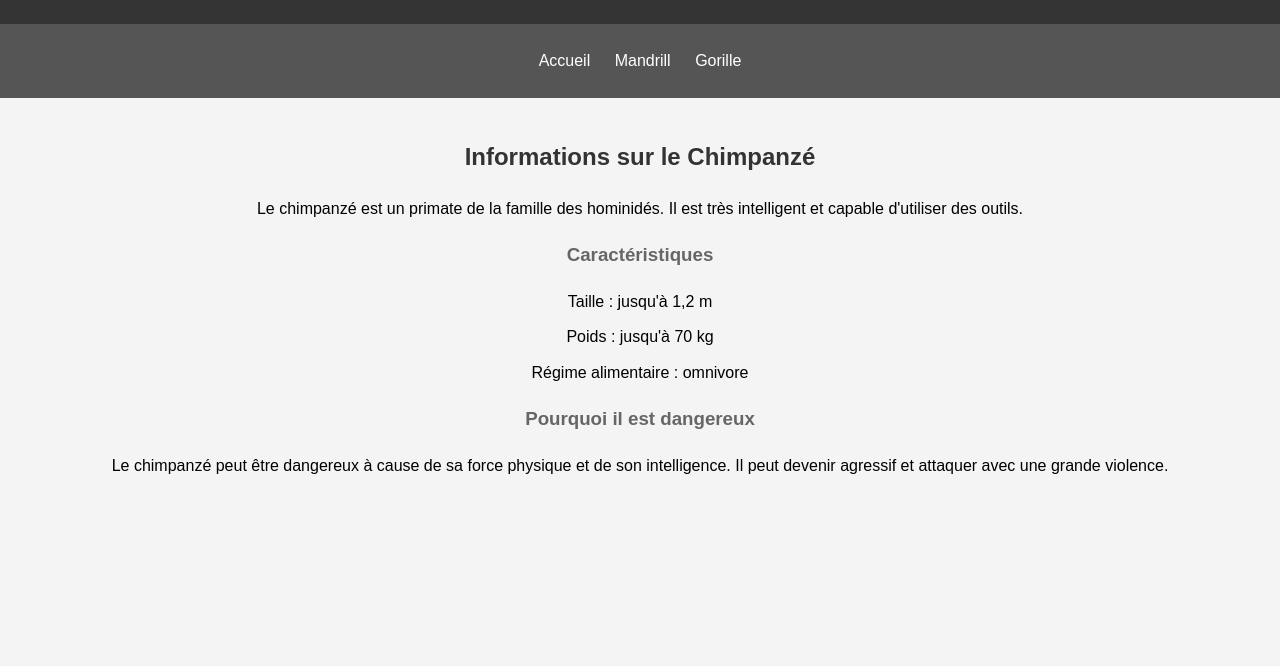
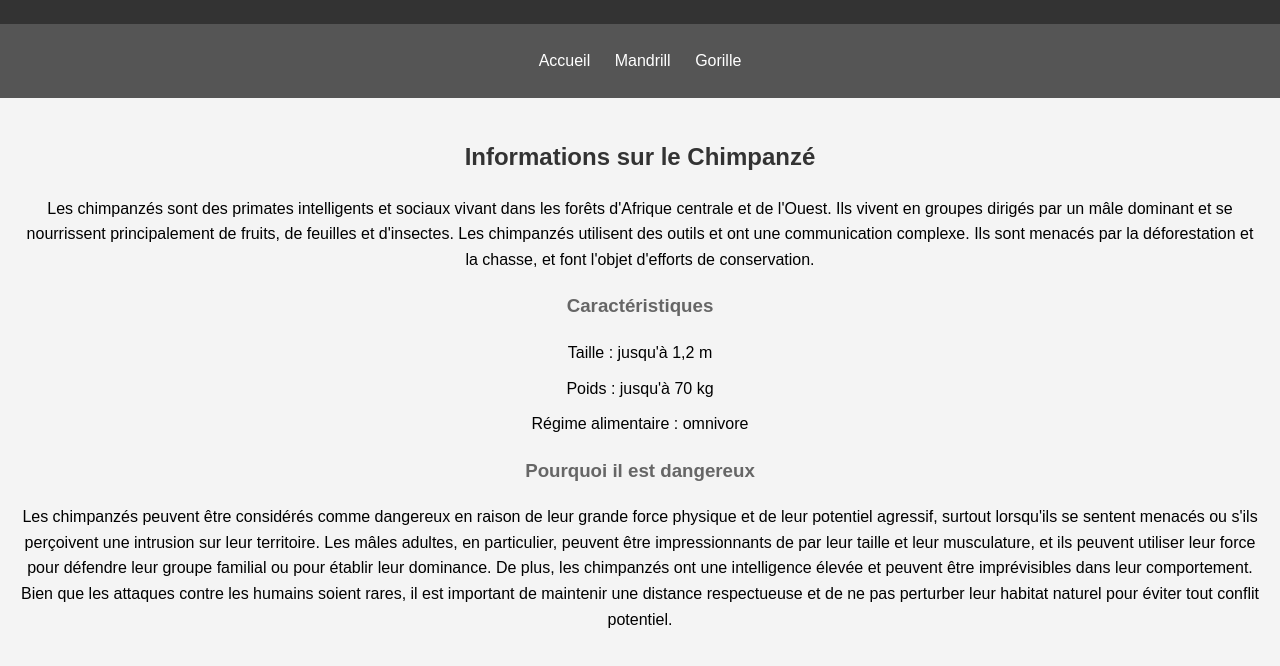
Before and after one commit to Julien3213/Julien3213.github.io, a plain HTML site: page chimpanzé.html in a window 1280 px wide. Shown: the part 102-768 px from the top of the page. Drawn offline with Linux system fonts and the light colour scheme.

Commit message:
Update chimpanzé.html

```diff
--- a/chimpanzé.html
+++ b/chimpanzé.html
@@ -19,7 +19,7 @@
     </nav>
     <section>
         <h2>Informations sur le Chimpanzé</h2>
-        <p>Le chimpanzé est un primate de la famille des hominidés. Il est très intelligent et capable d'utiliser des outils.</p>
+        <p>Les chimpanzés sont des primates intelligents et sociaux vivant dans les forêts d'Afrique centrale et de l'Ouest. Ils vivent en groupes dirigés par un mâle dominant et se nourrissent principalement de fruits, de feuilles et d'insectes. Les chimpanzés utilisent des outils et ont une communication complexe. Ils sont menacés par la déforestation et la chasse, et font l'objet d'efforts de conservation.</p>
         <h3>Caractéristiques</h3>
         <ul>
             <li>Taille : jusqu'à 1,2 m</li>
@@ -27,7 +27,7 @@
             <li>Régime alimentaire : omnivore</li>
         </ul>
         <h3>Pourquoi il est dangereux</h3>
-        <p>Le chimpanzé peut être dangereux à cause de sa force physique et de son intelligence. Il peut devenir agressif et attaquer avec une grande violence.</p>
+        <p>Les chimpanzés peuvent être considérés comme dangereux en raison de leur grande force physique et de leur potentiel agressif, surtout lorsqu'ils se sentent menacés ou s'ils perçoivent une intrusion sur leur territoire. Les mâles adultes, en particulier, peuvent être impressionnants de par leur taille et leur musculature, et ils peuvent utiliser leur force pour défendre leur groupe familial ou pour établir leur dominance. De plus, les chimpanzés ont une intelligence élevée et peuvent être imprévisibles dans leur comportement. Bien que les attaques contre les humains soient rares, il est important de maintenir une distance respectueuse et de ne pas perturber leur habitat naturel pour éviter tout conflit potentiel.</p>
     </section>
 </body>
 </html>
```
